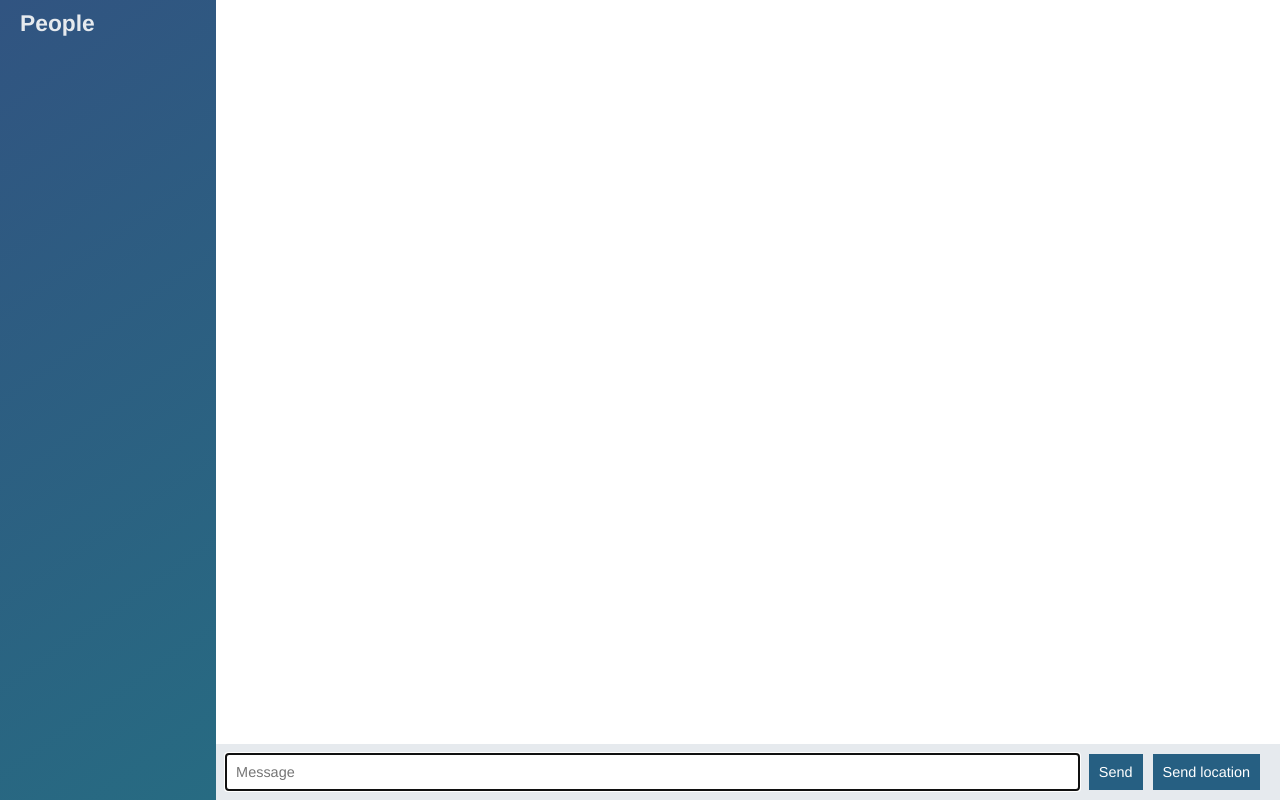
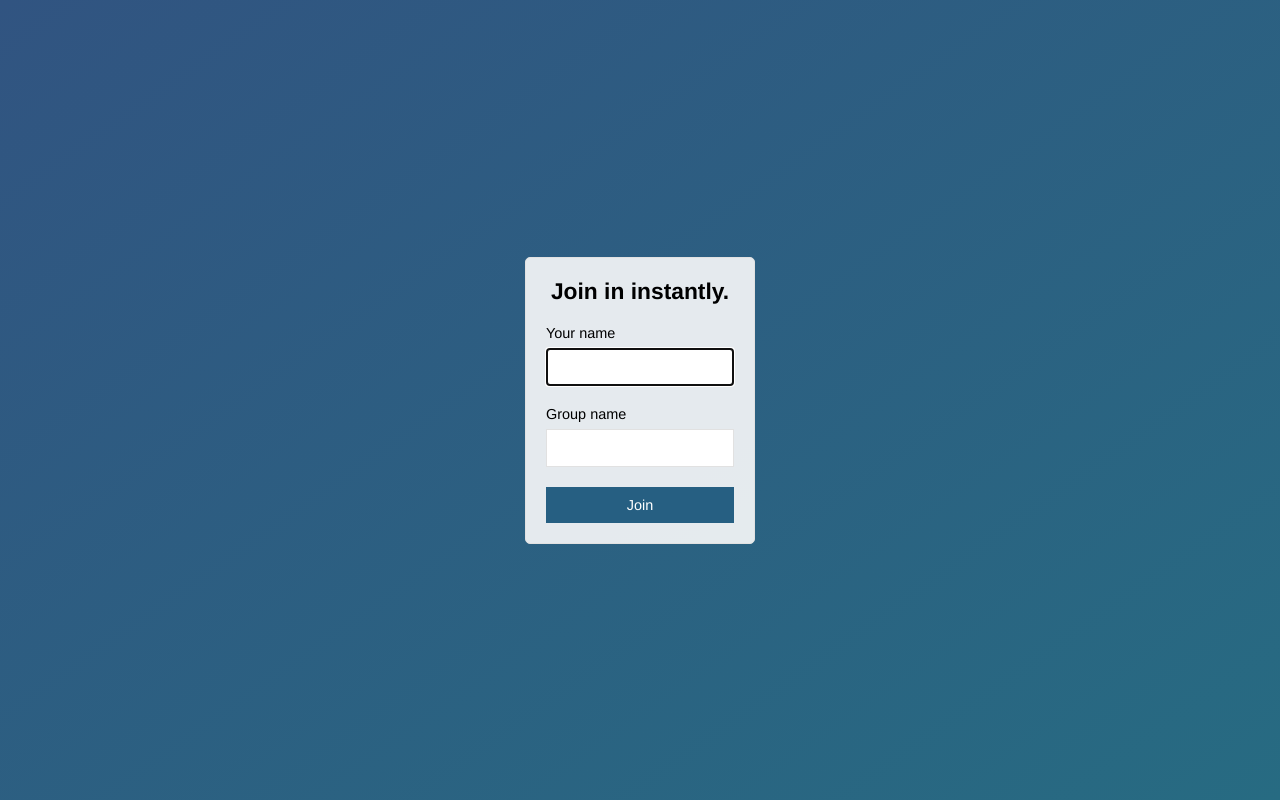
Before and after one commit to ohasy/node-chat-app, a website: page public/index.html in a window 1280 px wide. Drawn offline with nearby package versions, Linux system fonts and the light colour scheme; no server answers.

Commit message:
added join page

```diff
--- a/public/index.html
+++ b/public/index.html
@@ -2,58 +2,31 @@
  <html>
      <head>
          <meta charset="utf-8">
+         <title>Join | TimeKill</title>
+         <meta name="viewport" content="width=device-width, initial-scale=1, user-scalable=no">
          <link rel="stylesheet" href="css/styles.css">
         </head>
-    <body class="chat">
-        <div class="chat__sidebar">
-            <h3 id="user">People</h3>
-            <div id="users"></div>
+
+        <body class="centered-form">
+            <div class="centered-form__form">
+                <form action="/chat.html">
+                        <div class="form-field">
+                            <h3>Join in instantly.</h3>
                         </div>
-
-        <div class="chat__main">
-                <ol id="messages" class="chat__messages"></ol>
-                <div class="chat__footer">
-                        <form id="message-form">
-                                <input name="message" type="text" placeholder="Message" autocomplete="off" autofocus/>
-                                <button>Send</button>
-                                <button id="send-location">Send location</button>
+                        <div class="form-field">
+                            <label>Your name</label>
+                            <input type="text" required name="name" autofocus/>
+                        </div>
+                        <div class="form-field">
+                                <label>Group name</label>
+                                <input type="text" name="name" />
+                        </div>
+                        <div class="form-field">
+                            <button>Join</button>
+                        </div>
                 </form>
-                </div>
 
             </div>
-
-        <script id="message-template" type="text/template">
-            <li class="message">
-                <div class="message__title">
-                        <h4>{{from}}</h4>
-                        <span>{{createdAt}}</span>
-                </div>
-
-                <div class="message__body">
-                        <p>{{text}}</p>
-                </div>
-
-        </script>
-
-        <script id="location-message-template" type="text/template">
-            <li class="message">
-                <div class="message__title">
-                        <h4>{{from}}</h4>
-                        <span>{{createdAt}}</span>
-                </div>
-
-                <div class="message__body">
-                        <p>
-                            <a href="{{url}}" target="_blank">Current location</a>
-                        </p>
-                </div>
-
-        </script>
-
-        <script src="/socket.io/socket.io.js"></script>
-        <script src="/js/libs/jquery-3.3.1.min.js"></script>
-        <script src="/js/libs/moment.js"></script>
-        <script src="/js/libs/mustache.js"></script>
-        <script src="/js/index.js"></script>
         </body>
+     </head>
  </html>
```
Also changed, not shown: public/chat.html (added, +61 -0 lines), public/js/chat.js (renamed from public/js/index.js). Lines whose indentation alone changed are shown as unchanged.
